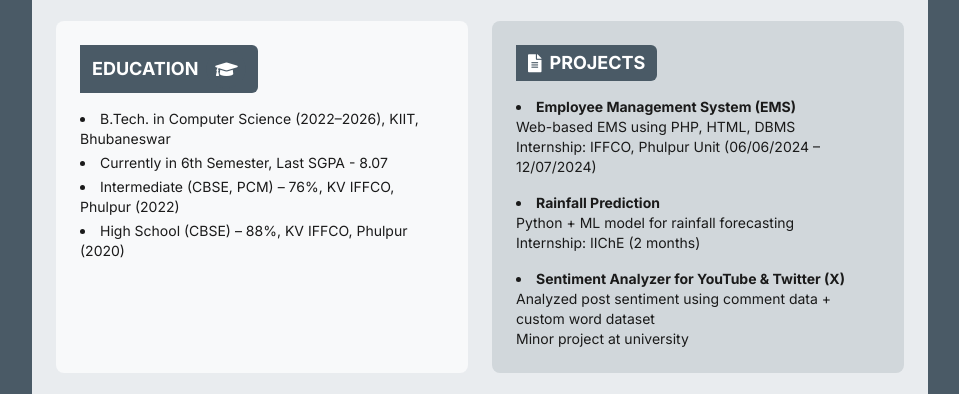
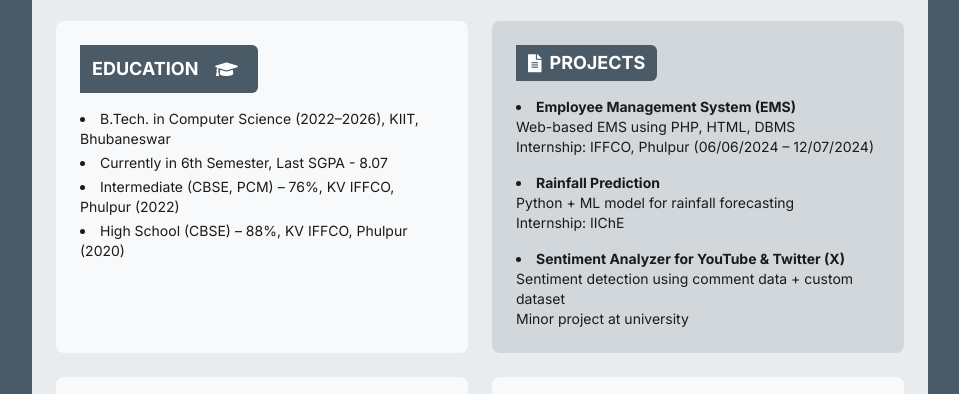
Before and after one commit to rachit9876/rachit, a plain HTML site: page index.html in a window 1280 px wide. Shown: the part 331-725 px from the top of the page, without its empty margins (160-1119 px from the left). Drawn offline with nearby package versions, Linux system fonts and the light colour scheme.

Commit message:
Update index.html

```diff
--- a/index.html
+++ b/index.html
@@ -1,18 +1,18 @@
 <html lang="en">
  <head>
-  <meta charset="utf-8"/>
-  <meta content="width=device-width, initial-scale=1" name="viewport"/>
+  <meta charset="utf-8" />
+  <meta content="width=device-width, initial-scale=1" name="viewport" />
   <title>Rachit Pandey Resume</title>
   <script src="https://cdn.tailwindcss.com"></script>
-  <link href="https://cdnjs.cloudflare.com/ajax/libs/font-awesome/5.15.3/css/all.min.css" rel="stylesheet"/>
+  <link href="https://cdnjs.cloudflare.com/ajax/libs/font-awesome/5.15.3/css/all.min.css" rel="stylesheet" />
   <style>
    @import url("https://fonts.googleapis.com/css2?family=Inter:wght@400;700&display=swap");
    body {
-     font-family: "Inter", sans-serif;
+    font-family: "Inter", sans-serif;
    }
   </style>
  </head>
- <body class="bg-[#4a5a66] p-4 sm:p-6">
+ <body class="bg-[#4a5a66] p-4 sm:p-6 overflow-auto">
   <div class="relative max-w-4xl mx-auto">
    <!-- Download Button -->
    <div class="absolute top-0 right-0 mt-2 mr-2 z-10">
@@ -21,11 +21,11 @@
     </a>
    </div>
 
-   <main class="rounded-xl bg-[#e9ecef] p-4 sm:p-6 grid grid-cols-1 md:grid-cols-2 gap-6">
+   <main class="rounded-xl bg-[#e9ecef] p-4 sm:p-6 grid grid-cols-1 md:grid-cols-2 gap-6 min-h-screen">
     <!-- Header Left -->
     <section class="rounded-lg bg-[#f8f9fa] p-6 relative flex flex-col justify-center md:col-span-1">
      <h1 class="text-3xl sm:text-4xl font-extrabold text-[#4a5a66] leading-tight">
-      RACHIT<br/>PANDEY
+      RACHIT<br />PANDEY
      </h1>
      <p class="text-[#4a5a66] text-base sm:text-lg mt-2">B.Tech. [CSE]</p>
      <p class="text-[#4a5a66] text-base sm:text-lg">6th Semester student</p>
@@ -42,13 +42,13 @@
      <ul class="text-[#1a1a1a] text-xs sm:text-sm space-y-2">
       <li class="flex items-start gap-3">
        <i class="fas fa-info-circle mt-1"></i>
-       <span>Date of Birth: January 16th, 2005<br/>Father’s Name: Dr. Surya Mani Pandey</span>
+       <span>Date of Birth: January 16th, 2005<br />Father’s Name: Dr. Surya Mani Pandey</span>
       </li>
       <li class="flex items-center gap-3"><i class="fas fa-phone"></i><span>+918604182510</span></li>
       <li class="flex items-center gap-3"><i class="fas fa-home"></i><span>2C-235, King Place 5, Campus 12, KIIT, Patia, Bhubaneswar, Odisha</span></li>
       <li class="flex items-center gap-3"><i class="fas fa-envelope"></i><span>rachitpandeyindia@gmail.com</span></li>
       <li class="flex flex-wrap items-center gap-2">
-       <img class="w-5 h-5" src="https://storage.googleapis.com/a1aa/image/acc6d646-c9fc-45cb-b0e1-f458181cfc2a.jpg"/>
+       <img class="w-5 h-5" src="https://storage.googleapis.com/a1aa/image/acc6d646-c9fc-45cb-b0e1-f458181cfc2a.jpg" />
        <a class="text-blue-700 underline hover:text-blue-900" href="https://drive.google.com/drive/folders/15Wy7cFdVV8gnQJk1kIVKPFAvCbCZjAbF">Drive (click)</a>
        <span class="hidden sm:inline mx-2">|</span>
        <i class="fab fa-github text-lg"></i>
@@ -79,21 +79,9 @@
       <i class="fas fa-file-alt"></i> PROJECTS
      </h2>
      <ul class="text-[#1a1a1a] text-xs sm:text-sm space-y-4 list-disc list-inside">
-      <li>
-       <strong>Employee Management System (EMS)</strong><br/>
-       Web-based EMS using PHP, HTML, DBMS<br/>
-       Internship: IFFCO, Phulpur Unit (06/06/2024 – 12/07/2024)
-      </li>
-      <li>
-       <strong>Rainfall Prediction</strong><br/>
-       Python + ML model for rainfall forecasting<br/>
-       Internship: IIChE (2 months)
-      </li>
-      <li>
-       <strong>Sentiment Analyzer for YouTube & Twitter (X)</strong><br/>
-       Analyzed post sentiment using comment data + custom word dataset<br/>
-       Minor project at university
-      </li>
+      <li><strong>Employee Management System (EMS)</strong><br />Web-based EMS using PHP, HTML, DBMS<br />Internship: IFFCO, Phulpur (06/06/2024 – 12/07/2024)</li>
+      <li><strong>Rainfall Prediction</strong><br />Python + ML model for rainfall forecasting<br />Internship: IIChE</li>
+      <li><strong>Sentiment Analyzer for YouTube & Twitter (X)</strong><br />Sentiment detection using comment data + custom dataset<br />Minor project at university</li>
      </ul>
     </section>
 
```
